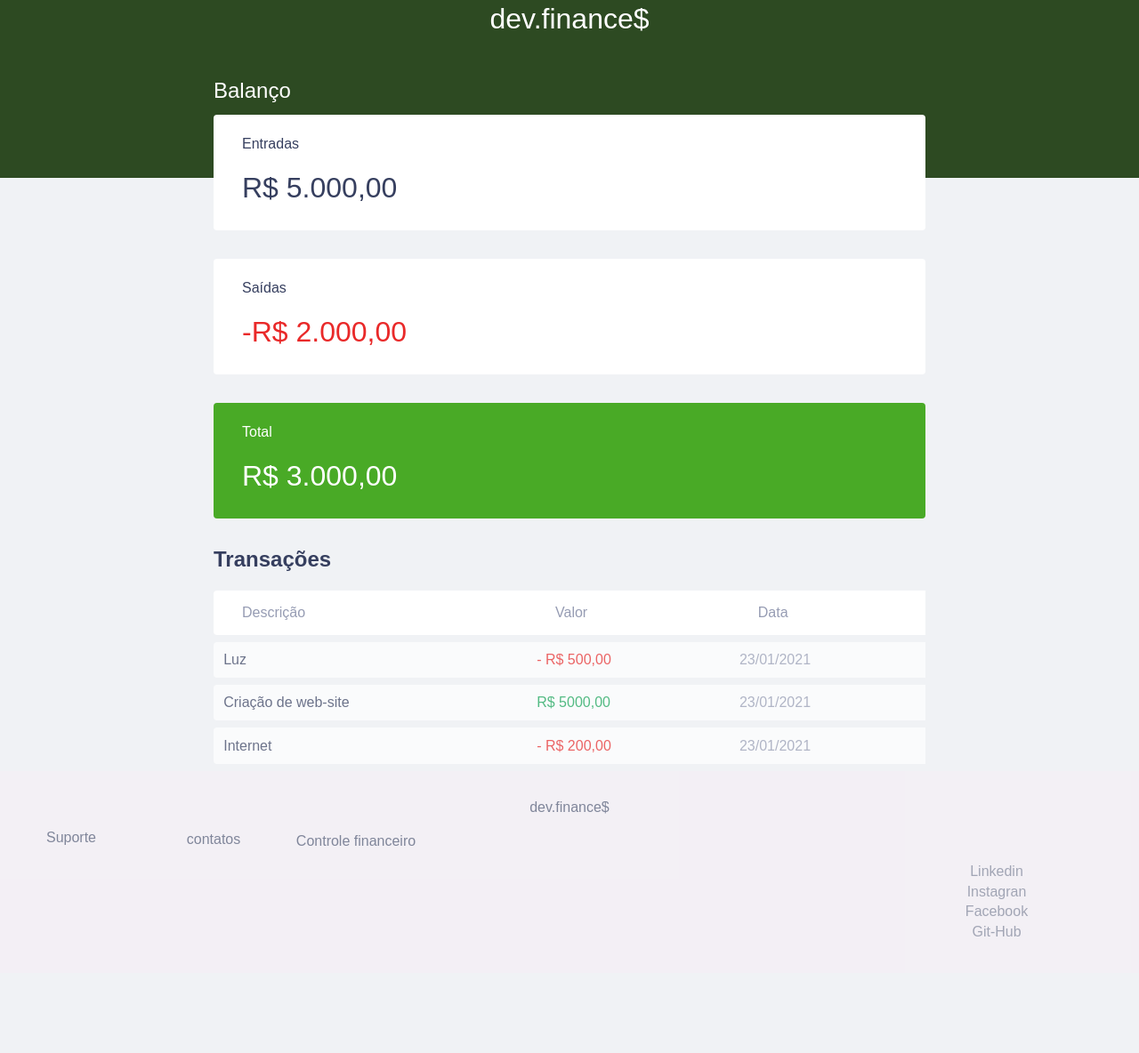
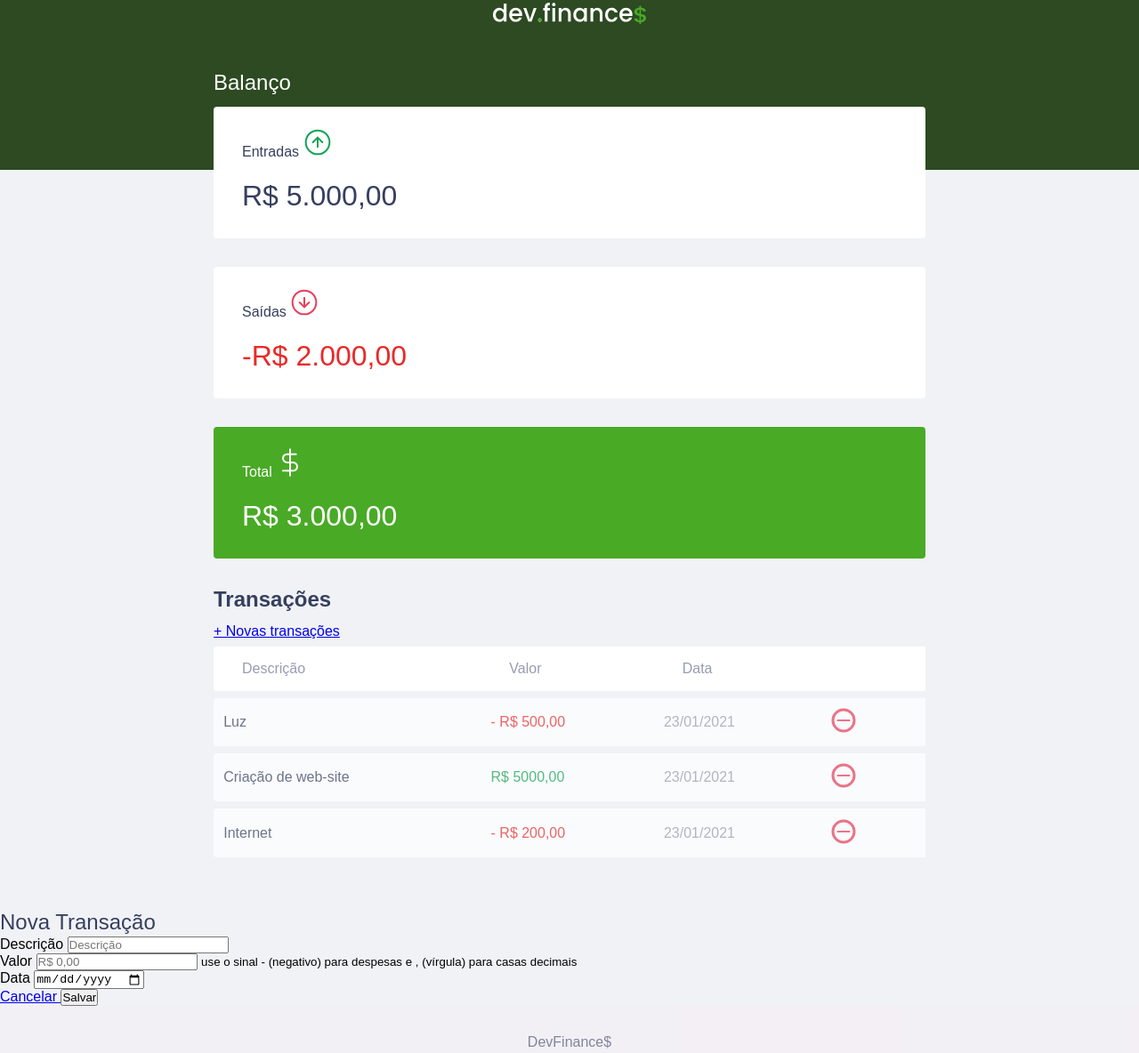
Before and after one commit to JoaoPauloMP0105/Maratona-Discovery, a plain HTML site: page index.html in a window 1280 px wide. Shown: the part 29-1213 px from the top of the page at 89% size. Before the commit the page ends 1123 px from the top, so only its background shows below. Drawn offline with Linux system fonts and the light colour scheme.

Commit message:
Inserindo o modal com form

```diff
--- a/index.html
+++ b/index.html
@@ -1,5 +1,6 @@
 <!DOCTYPE html>
 <html lang="pt">
+
 <head>
     <!-- Cabeçalho de meta dados do site -->
     <meta charset="UTF-8">
@@ -8,10 +9,11 @@
 
     <link rel="stylesheet" href="global.css">
 </head>
+
 <body>
     <!-- Cabeçalho da página do site -->
     <header>
-        <h1 id="logo">dev.finance$</h1>
+        <img src="./assets/logo.svg" alt="Logo Dev Finance">
 
     </header>
 
@@ -19,30 +21,45 @@
     <!-- Corpo da página do site -->
     <main class="container">
         <section id="balance">
-            <h2>Balanço</h2>
+            <h2 class="sr-only">Balanço</h2>
             <div class="card">
-                <h3>Entradas</h3>
+
+                <h3>
+                    <span>Entradas</span>
+                    <img src="./assets/income.svg" alt="Icone de Entradas">
+                </h3>
                 <p>R$ 5.000,00</p>
 
             </div>
             <div class="card">
-                <h3>Saídas</h3>
+                <h3>
+                    <span>Saídas</span>
+                    <img src="./assets/expense.svg" alt="Icone de Saidas">
+                </h3>
                 <p class="expense">-R$ 2.000,00</p>
             </div>
             <div class="card total">
-                <h3>Total</h3>
+                <h3>
+                    <span>Total</span>
+                    <img src="./assets/total.svg" alt="Icone de Total">
+                </h3>
                 <p>R$ 3.000,00</p>
             </div>
         </section>
 
         <section id="transection">
-            <h2>Transações</h2>
+            <h2 class="sr-only">Transações</h2>
+
+            <a onclick="Modal.open()" href="#" class="button new">
+                + Novas transações
+            </a>
             <table id="data-table">
                 <thead>
                     <tr>
                         <th>Descrição</th>
                         <th>Valor</th>
                         <th>Data</th>
+                        <th></th>
                     </tr>
                 </thead>
                 <tbody>
@@ -50,16 +67,21 @@
                         <td class="description">Luz</td>
                         <td class="expense">- R$ 500,00</td>
                         <td class="date">23/01/2021</td>
+                        <td><img src="./assets/minus.svg" alt="Remover transação"></td>
                     </tr>
                     <tr>
                         <td class="description">Criação de web-site</td>
                         <td class="income">R$ 5000,00</td>
                         <td>23/01/2021</td>
+                        <td><img src="./assets/minus.svg" alt="Remover transação"></td>
+
                     </tr>
                     <tr>
                         <td class="description">Internet</td>
                         <td class="expense">- R$ 200,00</td>
                         <td class="date">23/01/2021</td>
+                        <td><img src="./assets/minus.svg" alt="Remover transação"></td>
+
                     </tr>
                 </tbody>
             </table>
@@ -67,10 +89,47 @@
         </section>
     </main>
 
+    <!-- Corpo da modal -->
+    <div class="modal-overlay ">
+        <div class="modal">
+            <div id="form">
+                <h2>Nova Transação</h2>
+                <form action="">
+                    <div class="input-group">
+                        <label class="sr-only" for="description">
+                            Descrição
+                        </label>
+                        <input type="text" id="description" name="description" placeholder="Descrição" />
+                    </div>
+                    <div class="input-group">
+                        <label class="sr-only" for="amount">
+                            Valor
+                        </label>
+                        <input type="number" step="0.01" id="amount" name="amount" placeholder="R$ 0,00" />
+                        <small>use o sinal - (negativo) para despesas e ,
+                            (vírgula) para casas decimais</small>
+                    </div>
+                    <div class="input-group">
+                        <label class="sr-only" for="date">
+                            Data
+                        </label>
+                        <input type="date" id="date" name="date" />
+                    </div>
+
+                    <div class="input-group actions">
+                        <a onclick="Modal.close()" href="#" class="button cancel">
+                            Cancelar
+                        </a>
+                        <button>Salvar</button>
+                    </div>
+                </form>
+            </div>
+        </div>
+    </div>
 
     <!-- Rodapé da página do site -->
     <footer>
-        <p>dev.finance$</p>
+        <p>DevFinance$</p>
         <div class="suport">
             <p>Suporte</p>
         </div>
@@ -89,7 +148,27 @@
             </ul>
         </div>
     </footer>
+    <script>
+        const Modal = {
+            open() {
+                // adicionar a classe active ao modal
+                // adicionando a DOM
+                document
+                    .querySelector('.modal-overlay') //pesquisando um argumento
+                    .classList
+                    .add('active') //buscando a propriedade class list
 
+            },
+            close() {
+                document
+                    .querySelector('.modal-overlay') //pesquisando um argumento
+                    .classList
+                    .remove('active') //buscando a propriedade class list
+
+            }
+        }
+    </script>
 
 </body>
+
 </html>
```
